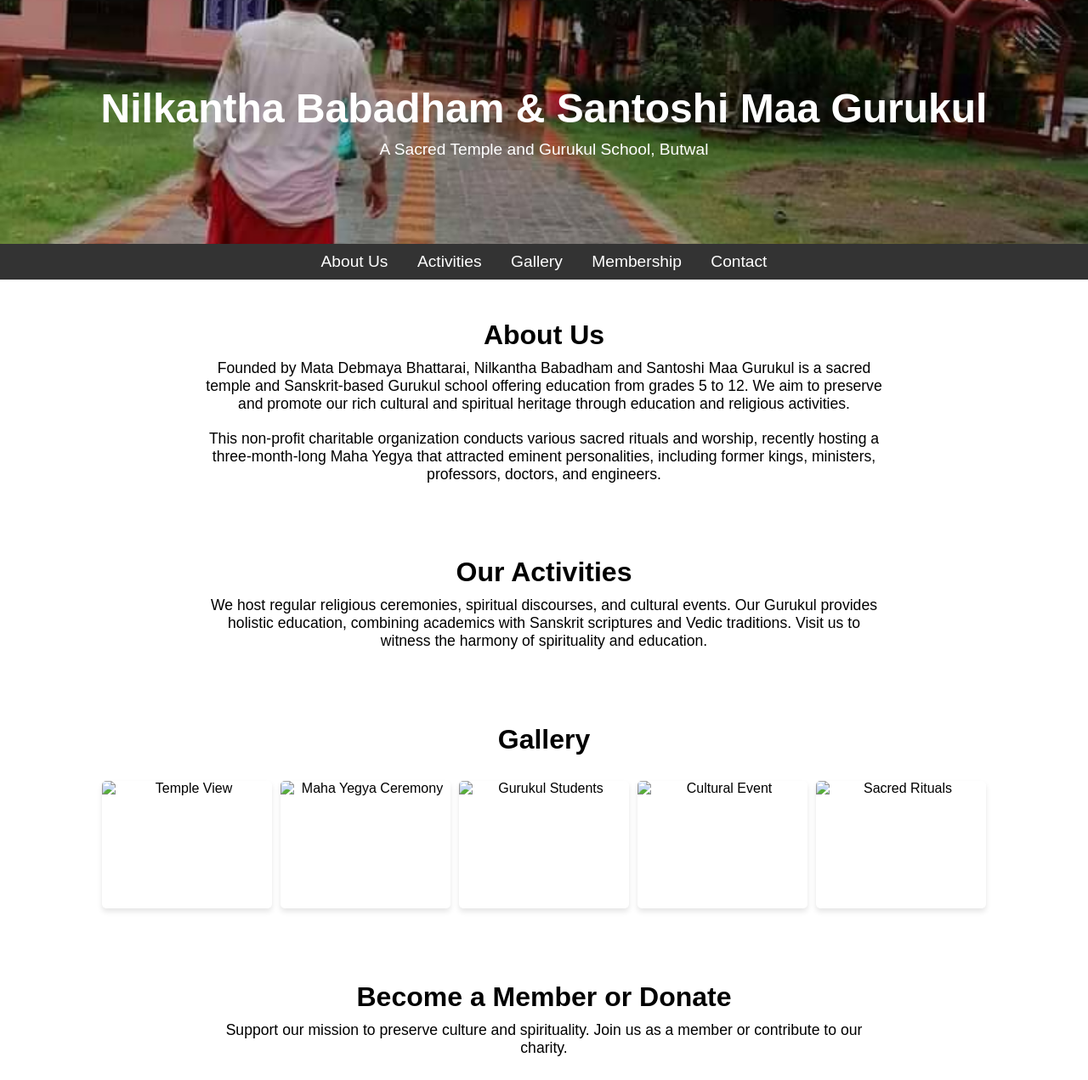
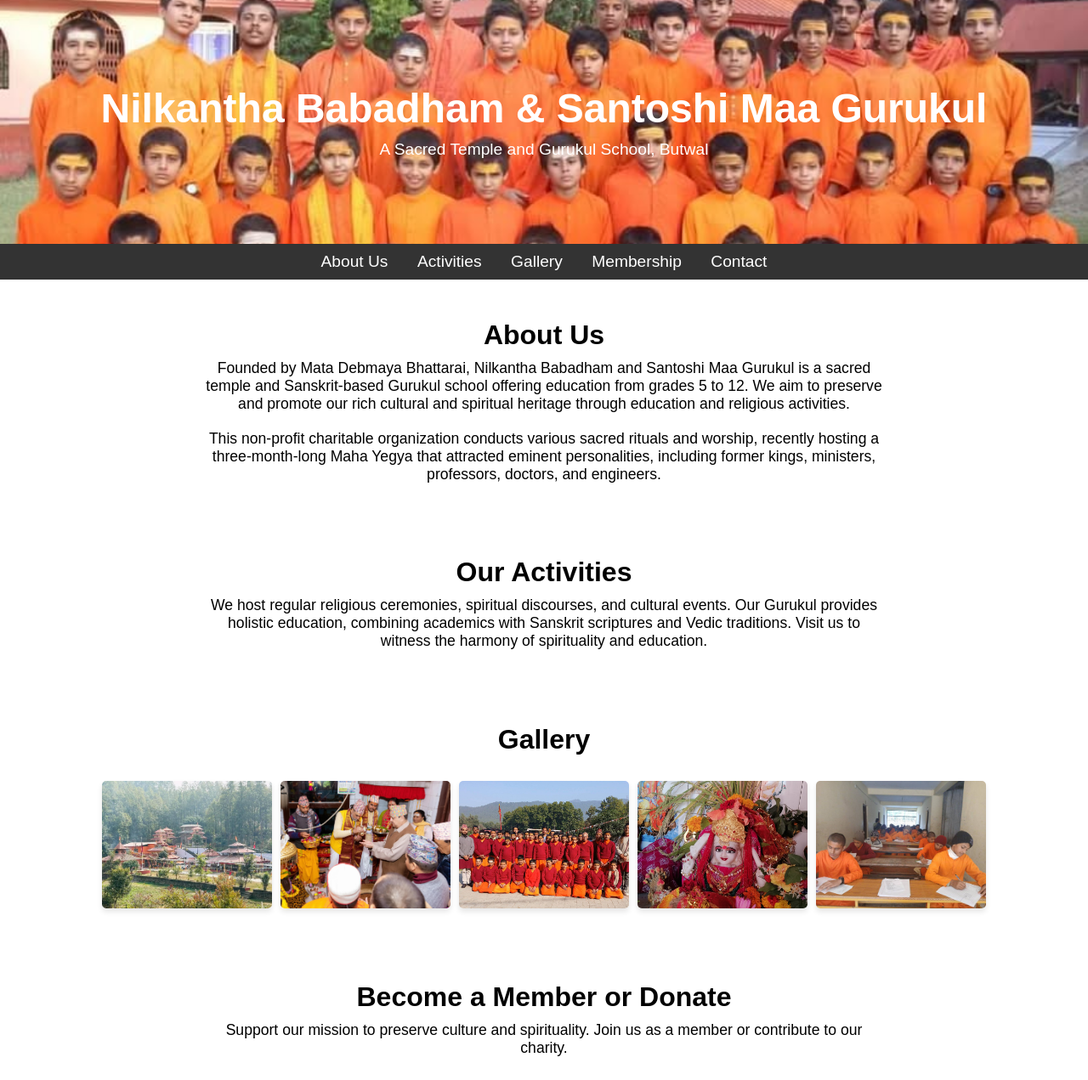
Before and after one commit to MedhayantraLab/nilguru, a plain HTML site: page index.html in a window 1280 px wide. Shown: the top 1271 px of the page at 85% size. Drawn offline with Linux system fonts and the light colour scheme.

Commit message:
Add files via upload

```diff
--- a/index.html
+++ b/index.html
@@ -12,7 +12,7 @@
         }
 
         header {
-            background-image: url('nil.jpg'); /* Replace with actual image URL */
+            background-image: url('background.jpg'); /* Replace with actual image URL */
             background-size: cover;
             background-position: center;
             color: white;
@@ -111,6 +111,7 @@
         <p>A Sacred Temple and Gurukul School, Butwal</p>
     </header>
 
+
     <nav>
         <a href="#about">About Us</a>
         <a href="#activities">Activities</a>
@@ -129,15 +130,14 @@
         <h2>Our Activities</h2>
         <p>We host regular religious ceremonies, spiritual discourses, and cultural events. Our Gurukul provides holistic education, combining academics with Sanskrit scriptures and Vedic traditions. Visit us to witness the harmony of spirituality and education.</p>
     </section>
-
     <section id="gallery">
         <h2>Gallery</h2>
         <div class="gallery">
-            <img src="gallery_image1.jpg" alt="Temple View"> <!-- Replace with actual image URLs -->
-            <img src="gallery_image2.jpg" alt="Maha Yegya Ceremony">
-            <img src="gallery_image3.jpg" alt="Gurukul Students">
-            <img src="gallery_image4.jpg" alt="Cultural Event">
-            <img src="gallery_image5.jpg" alt="Sacred Rituals">
+            <img src="temple.jpg" alt="Temple View"> <!-- Replace with actual image URLs -->
+            <img src="rajamata.jpg" alt="Maha Yegya Ceremony">
+            <img src="student.jpg" alt="Gurukul Students">
+            <img src="santoshima.jpg" alt="Santoshi Mata">
+            <img src="gurukulclass.jpg" alt="Education">
         </div>
     </section>
 
```
Also changed, not shown: background.jpg (added), background1.jpg (added), gurukulclass.jpg (added), mata.jpg (added), rajamata.jpg (added), santoshima.jpg (added), student.jpg (added), temple.jpg (added), templeview.jpg (added).
